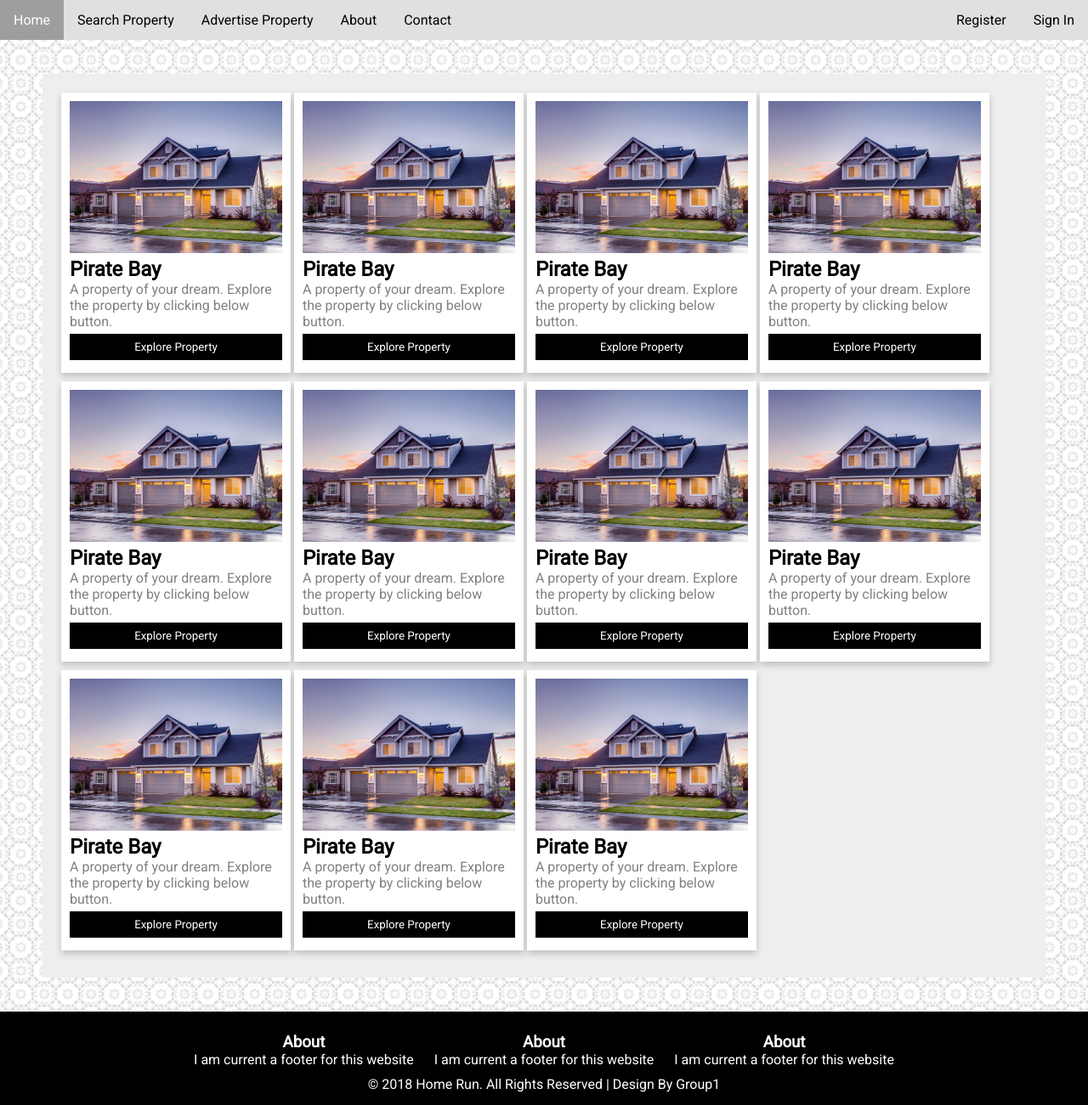
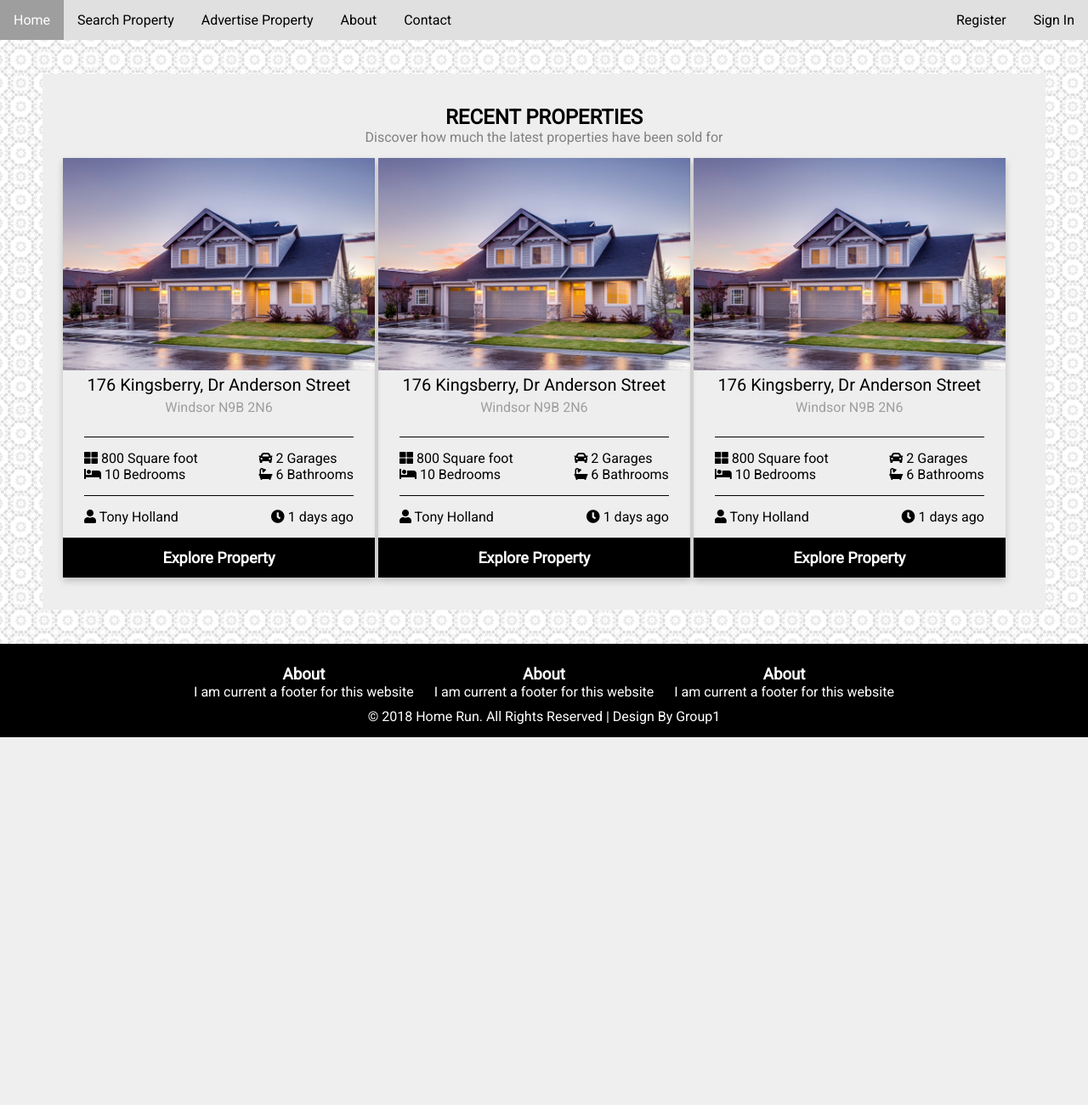
Before and after one commit to parth7676/S1_G1_Fall2018, a Django app: page / in a window 1280 px wide. Shown: the whole page at 85% size. After the commit the page ends 868 px from the top, so only its background shows below. Run offline with Django 3.2, Linux system fonts and the light colour scheme; some libraries are stand-ins or nearby versions.

Commit message:
Update property info card.

```diff
--- a/S1_G1_Fall2018/urls.py
+++ b/S1_G1_Fall2018/urls.py
@@ -25,5 +25,6 @@ urlpatterns = [
     path('advertiseproperty/', views.AdvertiseProperty, name="advertiseproperty"),
     path('signin/', views.Signin, name="signin"),
     path('register/', views.Register, name="register"),
-    path('contactus/', views.Contact, name="contactus")
+    path('contactus/', views.Contact, name="contactus"),
+    path('details/', views.PropertyDetails, name="propertydetails")
 ]
--- a/myapp/static/myapp/css/main.css
+++ b/myapp/static/myapp/css/main.css
@@ -261,40 +261,83 @@ h1, h2 {
     font-weight: bold;
 }
 
+.recent-properties-header {
+    text-align: center;
+    padding: 15px 0px;
+}
+
+.recent-properties-header p {
+    color: grey;
+}
+
 .property {
-    display: inline-block;
-    margin-left: auto;
-    margin-right: auto;
-    max-width: calc(100vw / 3);
-    padding: 10px;
-    background-color: #ffffff;
-    margin-bottom: 10px;
+    float: left;
+    width: 32.3%;
+    margin: 0px 2px 16px 2px;
     box-shadow: 0 4px 8px 0 rgba(0, 0, 0, 0.2);
+    text-align: center;
+}
+
+@media screen and (max-width: 650px) {
+  .property {
+    width: 100%;
+    display: block;
+  }
+}
+
+.property-marker {
+    margin-right: 5px;
 }
 
 .property-image {
     width: 100%;
-    height: auto;
+    height: 250px;
     display: block;
-    max-width: 250px;
     margin-bottom: 5px;
 }
 
-.property-button {
-  border: none;
-  outline: 0;
-  display: inline-block;
-  padding: 8px;
-  color: white;
-  background-color: #000;
-  text-align: center;
-  cursor: pointer;
-  width: 100%;
-  margin: 5px 0px;
+.property-text {
+    text-align: center;
+    padding: 0 8px;
 }
 
-.property-title {
-    color: gray;
-    width: 250px;
-    word-wrap: break-word;
+.property-text h5 {
+    font-size: 20px;
+    font-weight: 400;
+    margin-bottom: 5px;
 }
+
+.property-text p {
+    color: #9E9E9E;
+}
+
+.property-room-wrap-info {
+    padding: 25px 25px 0px 25px;
+}
+
+.property-room-info {
+    border-top: 1px solid #000000;
+    padding: 15px 0px;
+    overflow: hidden;
+}
+
+.property-room-info .rf-left {
+    float: left;
+    text-align: left;
+}
+
+.property-room-info .rf-right {
+    float: right;
+    text-align: left;
+}
+
+.property-price {
+    display: block;
+    font-size: 18px;
+    font-weight: 600;
+    text-align: center;
+    padding: 13px;
+    background: #000000;
+    color: #fff;
+    text-decoration: none;
+}
--- a/myapp/templates/home.html
+++ b/myapp/templates/home.html
@@ -2,82 +2,95 @@
 {% load static %}
 
 {% block body %}
+<div class="row recent-properties-header">
+    <h2>RECENT PROPERTIES</h2>
+    <p>Discover how much the latest properties have been sold for</p>
+</div>
     <div class="row">
      <div class="property">
             <img src="{% static 'myapp/images/property.png' %}" alt="Avatar" class="property-image"/>
-            <h2>Pirate Bay</h2>
-            <p class="property-title">A property of your dream. Explore the property by clicking below button.</p>
-            <p><button class="property-button">Explore Property</button></p>
-        </div>
+            <div class="property-text">
+                <h5></i>176 Kingsberry, Dr Anderson Street</h5>
+                <p></i> Windsor N9B 2N6 </p>
+            </div>
+            <div class="property-room-wrap-info">
+                <div class="property-room-info">
+                    <div class="rf-left">
+				    	<p><i class="fa fa-th-large"></i> 800 Square foot</p>
+					    <p><i class="fa fa-bed"></i> 10 Bedrooms</p>
+				    </div>
+				    <div class="rf-right">
+					    <p><i class="fa fa-car"></i> 2 Garages</p>
+						<p><i class="fa fa-bath"></i> 6 Bathrooms</p>
+					</div>
+                </div>
+                <div class="property-room-info">
+                    <div class="rf-left">
+						<p><i class="fa fa-user"></i> Tony Holland</p>
+					</div>
+					<div class="rf-right">
+					    <p><i class="fa fa-clock"></i> 1 days ago</p>
+					</div>
+                </div>
+            </div>
+            <a href="{%url 'propertydetails' %}" class="property-price">Explore Property</a>
+     </div>
+    <div class="property">
+            <img src="{% static 'myapp/images/property.png' %}" alt="Avatar" class="property-image"/>
+            <div class="property-text">
+                <h5></i>176 Kingsberry, Dr Anderson Street</h5>
+                <p></i> Windsor N9B 2N6 </p>
+            </div>
+            <div class="property-room-wrap-info">
+                <div class="property-room-info">
+                    <div class="rf-left">
+				    	<p><i class="fa fa-th-large"></i> 800 Square foot</p>
+					    <p><i class="fa fa-bed"></i> 10 Bedrooms</p>
+				    </div>
+				    <div class="rf-right">
+					    <p><i class="fa fa-car"></i> 2 Garages</p>
+						<p><i class="fa fa-bath"></i> 6 Bathrooms</p>
+					</div>
+                </div>
+                <div class="property-room-info">
+                    <div class="rf-left">
+						<p><i class="fa fa-user"></i> Tony Holland</p>
+					</div>
+					<div class="rf-right">
+					    <p><i class="fa fa-clock"></i> 1 days ago</p>
+					</div>
+                </div>
+            </div>
+            <a href="{%url 'propertydetails' %}" class="property-price">Explore Property</a>
+     </div>
+    <div class="property">
+            <img src="{% static 'myapp/images/property.png' %}" alt="Avatar" class="property-image"/>
+            <div class="property-text">
+                <h5></i>176 Kingsberry, Dr Anderson Street</h5>
+                <p></i> Windsor N9B 2N6 </p>
+            </div>
+            <div class="property-room-wrap-info">
+                <div class="property-room-info">
+                    <div class="rf-left">
+				    	<p><i class="fa fa-th-large"></i> 800 Square foot</p>
+					    <p><i class="fa fa-bed"></i> 10 Bedrooms</p>
+				    </div>
+				    <div class="rf-right">
+					    <p><i class="fa fa-car"></i> 2 Garages</p>
+						<p><i class="fa fa-bath"></i> 6 Bathrooms</p>
+					</div>
+                </div>
+                <div class="property-room-info">
+                    <div class="rf-left">
+						<p><i class="fa fa-user"></i> Tony Holland</p>
+					</div>
+					<div class="rf-right">
+					    <p><i class="fa fa-clock"></i> 1 days ago</p>
+					</div>
+                </div>
+            </div>
+            <a href="{%url 'propertydetails' %}" class="property-price">Explore Property</a>
+     </div>
+    </div>
 
-     <div class="property">
-            <img src="{% static 'myapp/images/property.png' %}" alt="Avatar" class="property-image"/>
-            <h2>Pirate Bay</h2>
-            <p class="property-title">A property of your dream. Explore the property by clicking below button.</p>
-            <p><button class="property-button">Explore Property</button></p>
-        </div>
-
-        <div class="property">
-            <img src="{% static 'myapp/images/property.png' %}" alt="Avatar" class="property-image"/>
-            <h2>Pirate Bay</h2>
-            <p class="property-title">A property of your dream. Explore the property by clicking below button.</p>
-            <p><button class="property-button">Explore Property</button></p>
-        </div>
-
-        <div class="property">
-            <img src="{% static 'myapp/images/property.png' %}" alt="Avatar" class="property-image"/>
-            <h2>Pirate Bay</h2>
-            <p class="property-title">A property of your dream. Explore the property by clicking below button.</p>
-            <p><button class="property-button">Explore Property</button></p>
-        </div>
-
-        <div class="property">
-            <img src="{% static 'myapp/images/property.png' %}" alt="Avatar" class="property-image"/>
-            <h2>Pirate Bay</h2>
-            <p class="property-title">A property of your dream. Explore the property by clicking below button.</p>
-            <p><button class="property-button">Explore Property</button></p>
-        </div>
-
-        <div class="property">
-            <img src="{% static 'myapp/images/property.png' %}" alt="Avatar" class="property-image"/>
-            <h2>Pirate Bay</h2>
-            <p class="property-title">A property of your dream. Explore the property by clicking below button.</p>
-            <p><button class="property-button">Explore Property</button></p>
-        </div>
-
-        <div class="property">
-            <img src="{% static 'myapp/images/property.png' %}" alt="Avatar" class="property-image"/>
-            <h2>Pirate Bay</h2>
-            <p class="property-title">A property of your dream. Explore the property by clicking below button.</p>
-            <p><button class="property-button">Explore Property</button></p>
-        </div>
-
-        <div class="property">
-            <img src="{% static 'myapp/images/property.png' %}" alt="Avatar" class="property-image"/>
-            <h2>Pirate Bay</h2>
-            <p class="property-title">A property of your dream. Explore the property by clicking below button.</p>
-            <p><button class="property-button">Explore Property</button></p>
-        </div>
-
-        <div class="property">
-            <img src="{% static 'myapp/images/property.png' %}" alt="Avatar" class="property-image"/>
-            <h2>Pirate Bay</h2>
-            <p class="property-title">A property of your dream. Explore the property by clicking below button.</p>
-            <p><button class="property-button">Explore Property</button></p>
-        </div>
-
-        <div class="property">
-            <img src="{% static 'myapp/images/property.png' %}" alt="Avatar" class="property-image"/>
-            <h2>Pirate Bay</h2>
-            <p class="property-title">A property of your dream. Explore the property by clicking below button.</p>
-            <p><button class="property-button">Explore Property</button></p>
-        </div>
-
-        <div class="property">
-            <img src="{% static 'myapp/images/property.png' %}" alt="Avatar" class="property-image"/>
-            <h2>Pirate Bay</h2>
-            <p class="property-title">A property of your dream. Explore the property by clicking below button.</p>
-            <p><button class="property-button">Explore Property</button></p>
-        </div>
-    </div>
 {% endblock %}
--- /dev/null
+++ b/myapp/templates/propertydetails.html
@@ -0,0 +1,5 @@
+{% extends 'base.html' %}
+{% load static %}
+{% block body %}
+<p> I am the property details page </p>
+{% endblock %}
--- a/myapp/views.py
+++ b/myapp/views.py
@@ -21,3 +21,6 @@ def Register(request):
 
 def Signin(request):
     return render(request, 'login.html')
+
+def PropertyDetails(request):
+    return render(request, 'propertydetails.html')
```
